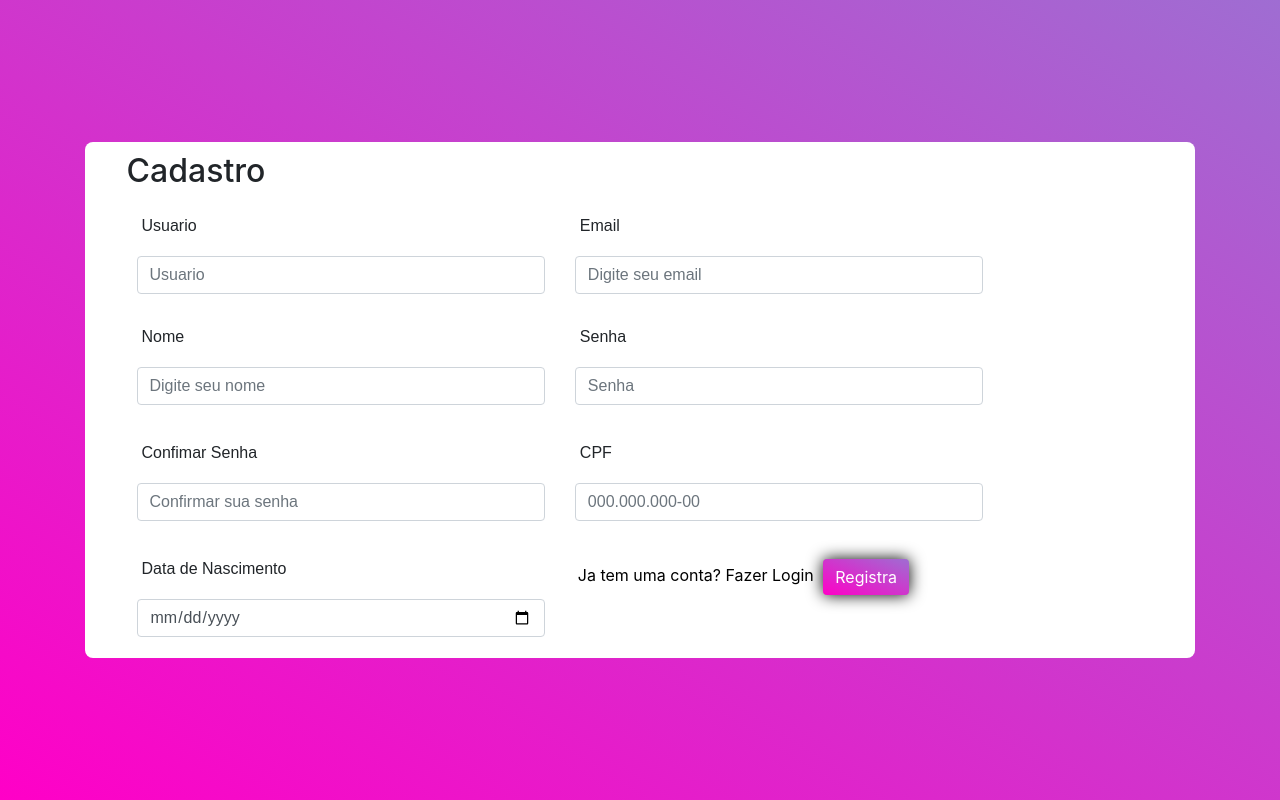
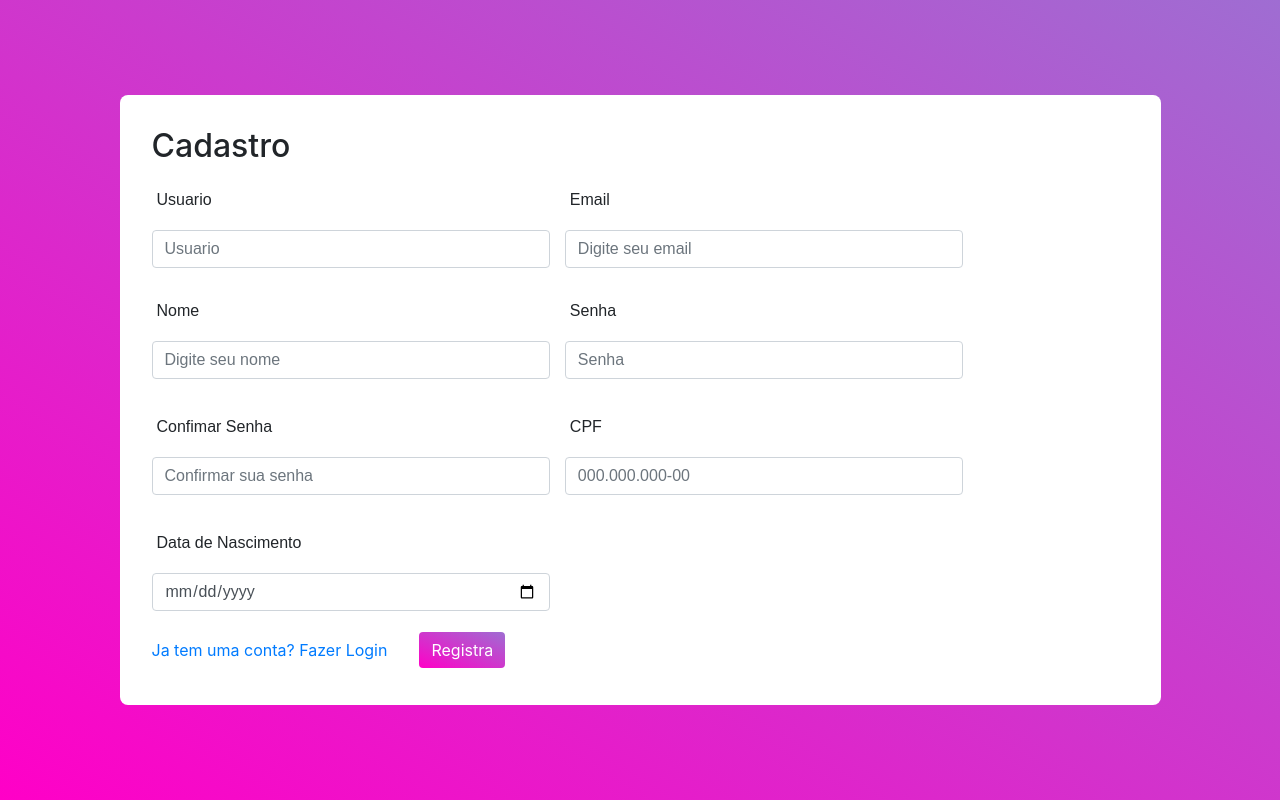
Before and after one commit to luis10barbo/nap-bank, a PHP site: page /registrar.php in a window 1280 px wide. Run offline with PHP 8.4, Linux system fonts and the light colour scheme; some web fonts are replaced.

Commit message:
Arrumado css de cadastro

```diff
--- a/registrar.php
+++ b/registrar.php
@@ -16,12 +16,13 @@ if (!empty(adquirir_usuario())) {
   <link rel="stylesheet" href="static/css/lib/bootstrap.css" />
   <link rel="preconnect" href="https://fonts.googleapis.com" />
   <link rel="preconnect" href="https://fonts.gstatic.com" crossorigin />
+  <link rel="stylesheet" href="static/css/geral.css">
   <link href="https: //fonts.googleapis.com/css2?family=Outfit:wght@100..900&display=swap" rel="stylesheet" />
   <title>Registrar NAP</title>
 </head>
 
 <body>
-  <div class="container">
+  <div class="container container-corpo">
 
     <div class="modal fade" id="janela" tabindex="-1" role="dialog" aria-labelledby="exampleModalCenterTitle"
       aria-hidden="true">
@@ -83,12 +84,15 @@ if (!empty(adquirir_usuario())) {
             <label for="data_nascimento">Data de Nascimento</label>
             <input name="data_nascimento" type="date" class="form-control" />
           </div>
-          <div class="btn">
-            <a id="a" href="entrar.php">Ja tem uma conta? Fazer Login</a>
-            <button id="botao" type="submit" class="btn btn-primary">
-              Registra
-            </button>
-          </div>
+
+        </div>
+        <div class="row row-login">
+
+          <a href="entrar.php">Ja tem uma conta? Fazer Login</a>
+          <button id="botao" type="submit" class="btn btn-primary">
+            Registra
+          </button>
+
         </div>
       </form>
     </div>
--- a/static/css/cadastro/cadastro.css
+++ b/static/css/cadastro/cadastro.css
@@ -8,34 +8,44 @@
 html, body{
     height: 100vh;
 }
+.container-corpo {
+    display: flex;
+    justify-content: center;
+    align-items: center;
+    height: 100%;
+}
+
 
 body{
     width: 100%;
     height: 100vh;
     display: flex;
     justify-content: center;
-    align-items: center;
+    /* align-items: center; */
     margin: 0;
     background: linear-gradient(to top right,#FF00c7, #9F6DD2);
 }
 .corpo{
-    display: flex;
+    overflow-y: auto;
+    /* display: flex; */
     justify-content: center;
     /* justify-items: center; */
-    align-items: center;
+    /* align-items: center; */
     flex-direction: column;
-    width: 100%;
-    height: 100%;
+    width: fit-content;
+    height: fit-content;
+    max-height: 100%;
     background-color: white;
+    padding:2rem;
 }
 .row{
     padding: 0 0 5px 15px;
 }
 #menu{
-    display: flex;
-    justify-content: left;
-    margin-right: 80%;
-    margin-top: 10px;
+    /* display: flex; */
+    /* justify-content: left; */
+    /* margin-right: 80%; */
+    /* margin-top: 10px; */
 }
 .form-control{
     width: 230px;
@@ -48,13 +58,21 @@ label{
     font-family: "Outfit", sans-serif;
 }
 .btn{
-    margin: 5px 5px 5px 5px ;
+    /* margin: 5px 5px 5px 5px ; */
 }
 #botao{
     background: linear-gradient(to top right,#FF00c7, #9F6DD2);
-    filter: drop-shadow(0 0 00.50rem black);
+    /* filter: drop-shadow(0 0 00.50rem black); */
     color: white;
     border: 0;
+}
+.row-login {
+    gap:2rem;
+    align-items: center;
+    /* margin-left:0px !important; */
+}
+.col-sm-5 {
+    padding-left:0px !important;
 }
 #a{
     color: black;
--- /dev/null
+++ b/static/css/geral.css
@@ -0,0 +1 @@
+a:hover {color: #0067d6 !important;}
--- a/static/css/login/login.css
+++ b/static/css/login/login.css
@@ -35,7 +35,6 @@ body{
     border: 0;
     /* filter: drop-shadow(0 0 0.50rem black); */
 }
-a:hover {color: #0067d6 !important;}
 
 #mover{
     width: 100%;
```
